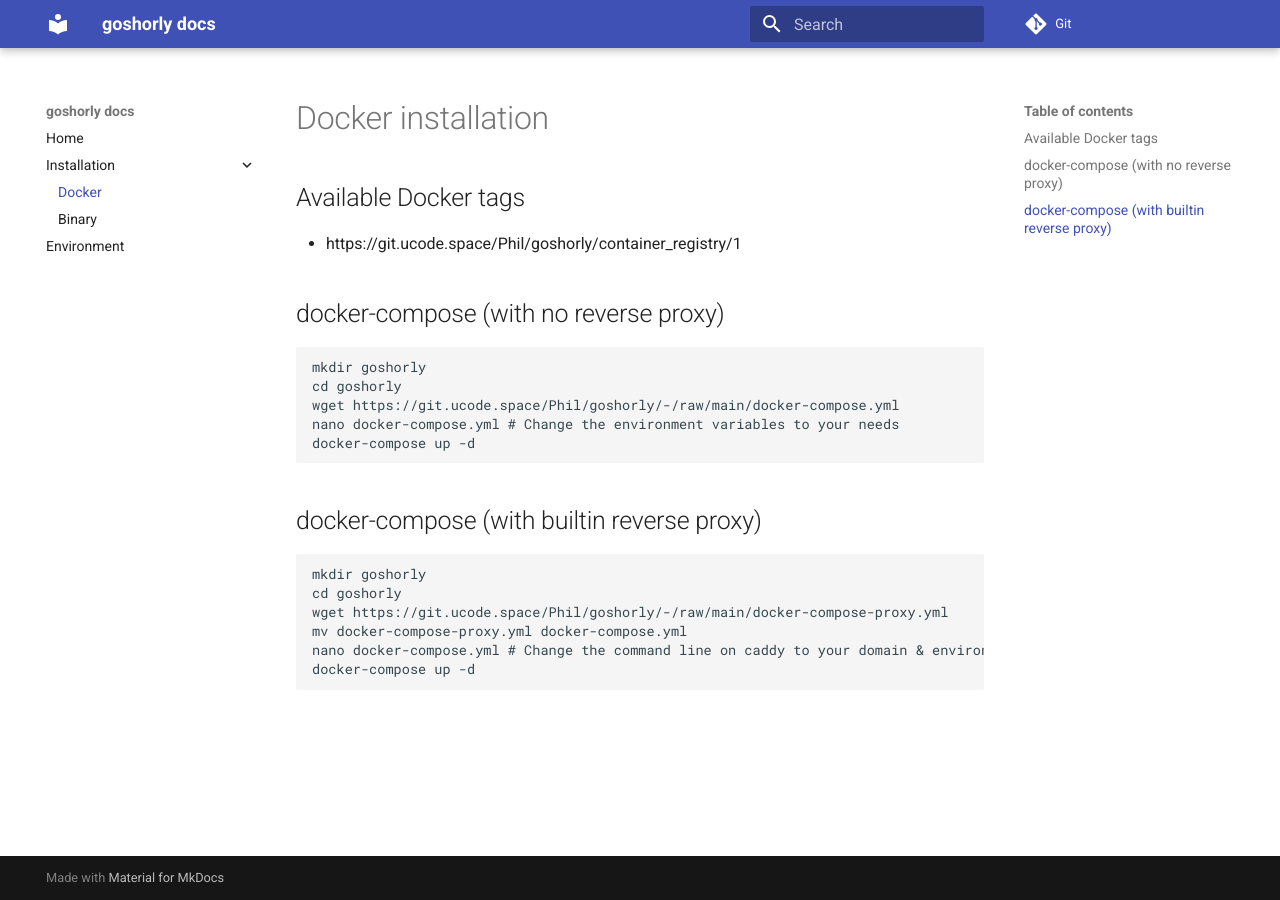
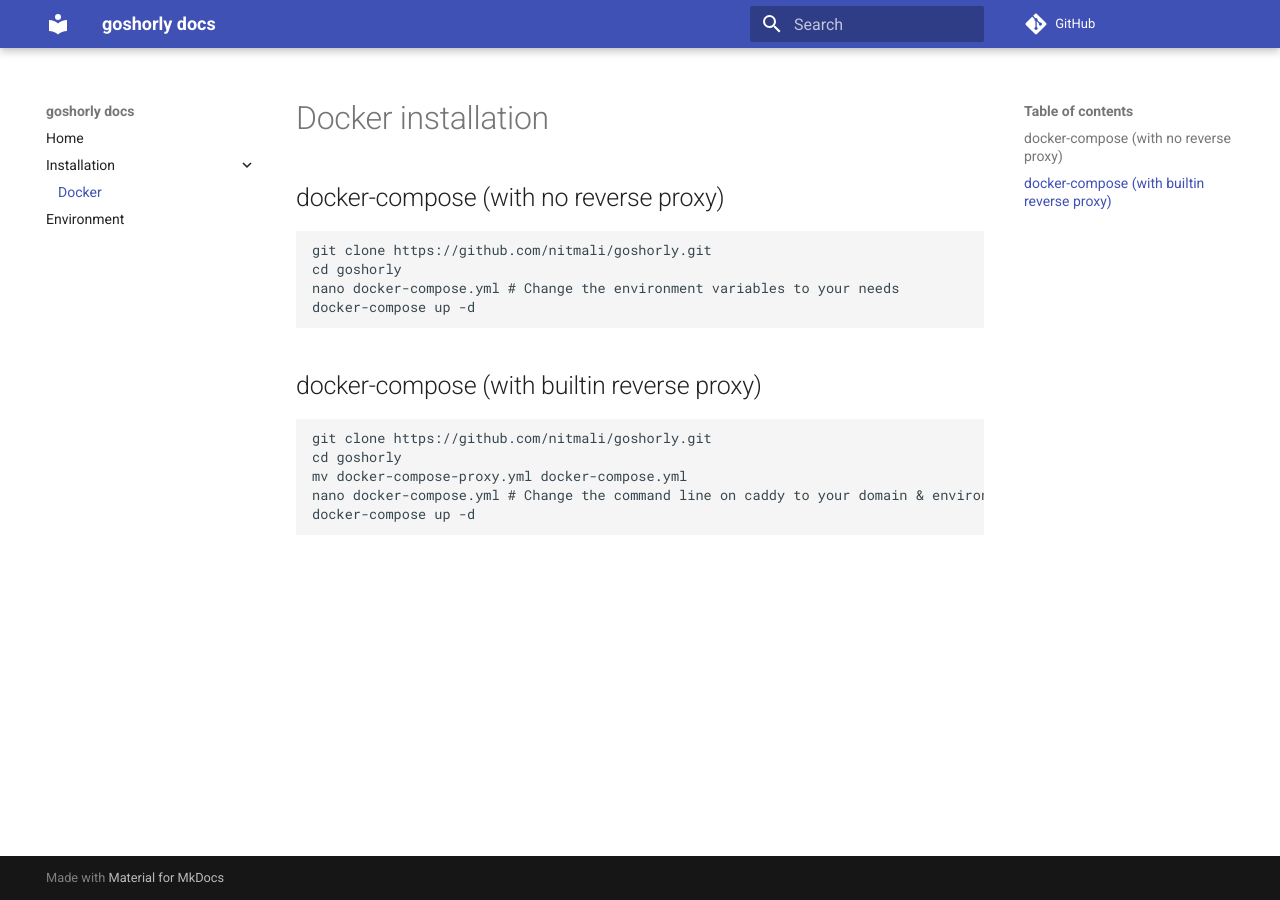
Before and after one commit to nitmali/goshorly, an MkDocs documentation site: the page built from docs/deploy/docker.md, in a window 1280 px wide. Built offline with MkDocs 1.6.1 and Material for MkDocs 9.7.7, drawn with Linux system fonts in a browser that asks for light colours; comment, search, counter and statistics services are not loaded.

Commit message:
Changes for 2slk

````diff
--- a/docs/deploy/docker.md
+++ b/docs/deploy/docker.md
@@ -1,22 +1,17 @@
 # Docker installation
-
-## Available Docker tags
-- https://git.ucode.space/Phil/goshorly/container_registry/1
 
 ## docker-compose (with no reverse proxy)
 ```bash
-mkdir goshorly
+git clone https://github.com/nitmali/goshorly.git
 cd goshorly
-wget https://git.ucode.space/Phil/goshorly/-/raw/main/docker-compose.yml
 nano docker-compose.yml # Change the environment variables to your needs
 docker-compose up -d
 ```
 
 ## docker-compose (with builtin reverse proxy)
 ```bash
-mkdir goshorly
+git clone https://github.com/nitmali/goshorly.git
 cd goshorly
-wget https://git.ucode.space/Phil/goshorly/-/raw/main/docker-compose-proxy.yml
 mv docker-compose-proxy.yml docker-compose.yml
 nano docker-compose.yml # Change the command line on caddy to your domain & environment variables to your needs
 docker-compose up -d
--- a/mkdocs.yml
+++ b/mkdocs.yml
@@ -1,6 +1,6 @@
 site_name: goshorly docs
-site_url: https://phil.mekelek.de/goshorly
-repo_url: https://git.ucode.space/Phil/goshorly
+site_url: https://2slk.com
+repo_url: https://github.com/nitmali/goshorly
 site_dir: public
 theme:
   name: material
@@ -11,5 +11,4 @@ nav:
   - Home: 'index.md'
   - Installation:
     - Docker: 'deploy/docker.md'
-    - Binary: 'deploy/binary.md'
   - Environment: 'environment.md'
````
Also changed, not shown: README.md (+7 -1 lines), docs/deploy/binary.md (deleted, +0 -27 lines), 3 other files.
